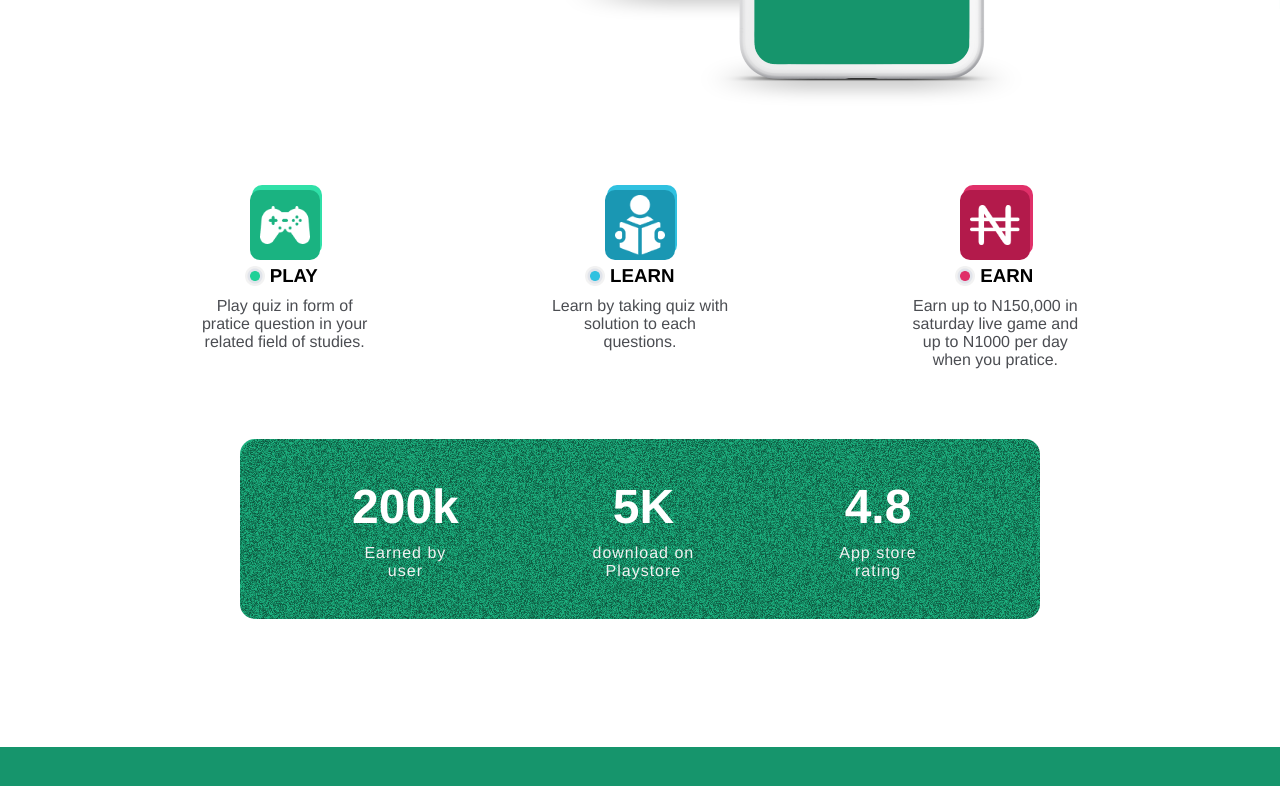
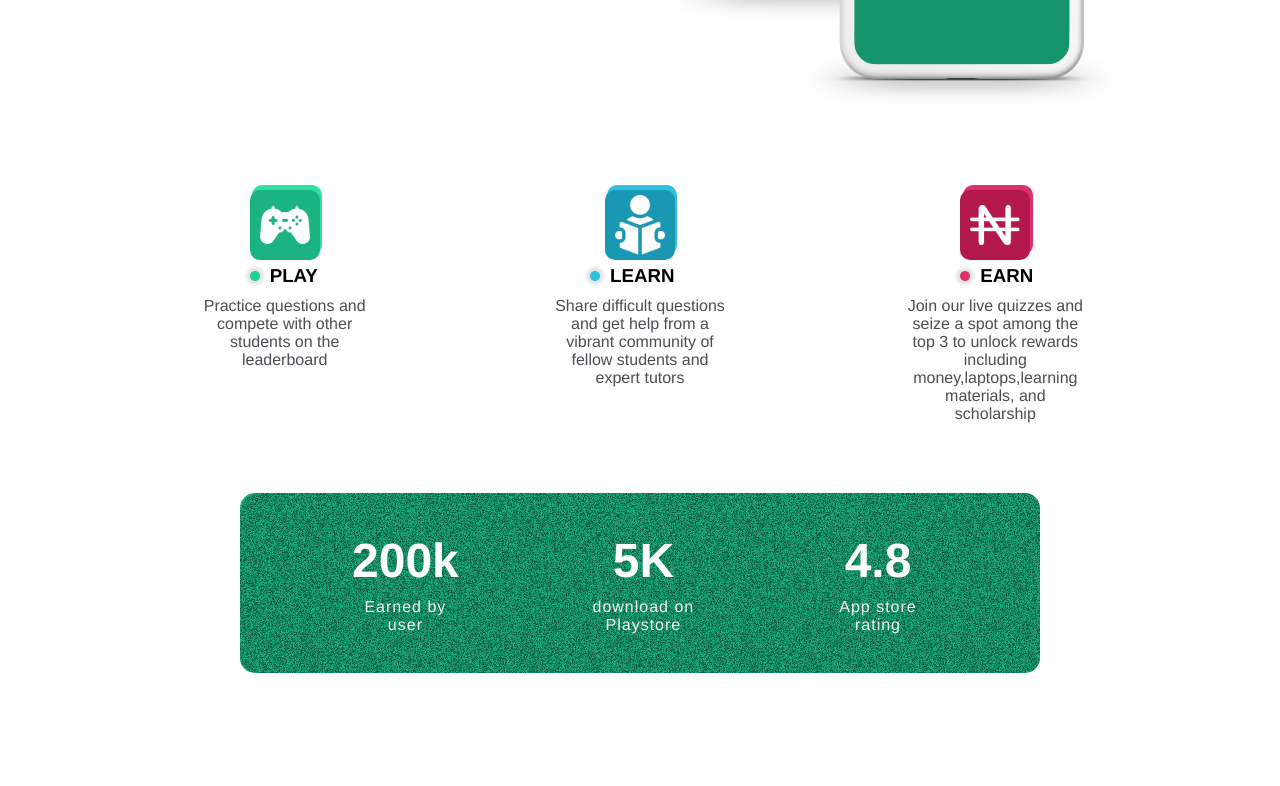
Before and after one commit to ThePaceApp/frontend, a React (Create React App) app in the folder user-app/: page / in a window 1280 px wide. Shown: the part 624-1410 px from the top of the page. Built offline with nearby package versions, Linux system fonts and the light colour scheme; the HTML template or start-up script is replaced by a standard one; a web font is replaced by a local one.

Commit message:
add sliders

```diff
--- a/user-app/src/components/landingpageComp/appdetail/Details.jsx
+++ b/user-app/src/components/landingpageComp/appdetail/Details.jsx
@@ -22,7 +22,7 @@ const Details = () => {
                     <h3>PLAY</h3>
                 </div>
                     <div style={{width:'180px',textAlign:'center',color:'#4B4D52',marginTop:'10px'}}>
-                        <p>Play quiz in form of pratice question in your related field of studies. </p>
+                        <p>Practice questions and compete with other students on the leaderboard </p>
                     </div>
                 </div>
             </div>
@@ -37,7 +37,7 @@ const Details = () => {
                     <h3>LEARN</h3>
                 </div>
                     <div style={{width:'180px',textAlign:'center',color:'#4B4D52',marginTop:'10px'}}>
-                        <p>Learn by taking quiz with   solution to each questions. </p>
+                        <p>Share difficult questions and get help from a vibrant community of fellow students and expert tutors </p>
                     </div>
                 </div>
         </div>
@@ -52,7 +52,7 @@ const Details = () => {
                     <h3>EARN</h3>
                 </div>
                     <div style={{width:'180px',textAlign:'center',color:'#4B4D52',marginTop:'10px'}}>
-                        <p>Earn up to N150,000 in saturday live game and up to N1000 per day when you pratice. </p>
+                        <p>Join our live quizzes and seize a spot among the top 3 to unlock rewards including money,laptops,learning materials, and scholarship</p>
                     </div>
                 </div>
             </div>
--- a/user-app/src/components/landingpageComp/herosection/hero.css
+++ b/user-app/src/components/landingpageComp/herosection/hero.css
@@ -5,8 +5,6 @@
     padding-top: 40px;
     height: 550px;
     font-family: 'proxima_nova_rgregular';
-
-
 }
 .herocontainer{
     display: grid;
@@ -53,6 +51,7 @@
 .heroImg{
     flex: 1;
     z-index: 9;
+    margin-left: 50px;
 }
 .herolink {
     display: flex;
@@ -79,6 +78,7 @@
     .heroImg img{
         margin-top: 80px;
         width: 360px;
+        margin-left:0px;
 
     }
     .herodetail{
@@ -103,6 +103,7 @@
     }
     .heroImg{
         margin-top:-70px;
+        margin-left: 0px;
     }
     .herobtd{
         font-size: 2.3rem;
```
